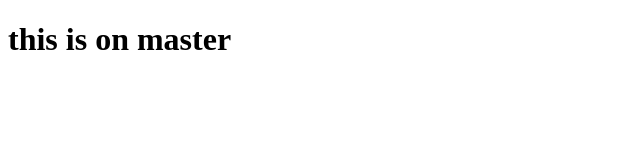
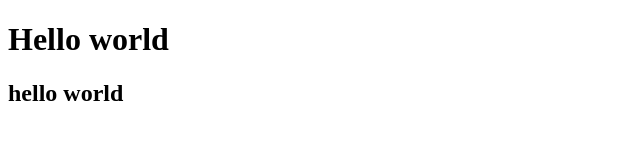
Before and after one commit to ThongFederline/ThongFazon, a plain HTML site: page index.html in a window 1280 px wide. Shown: the whole page, without its empty margins (0-640 px from the left). Drawn offline with Linux system fonts and the light colour scheme.

Commit message:
commit from seavthong

```diff
--- a/index.html
+++ b/index.html
@@ -6,6 +6,7 @@
     <title>Document</title>
 </head>
 <body>
-    <h1>this is on master</h1>
+    <h1> Hello world</h1>
+    <h2>hello world</h2>
 </body>
 </html>
```
